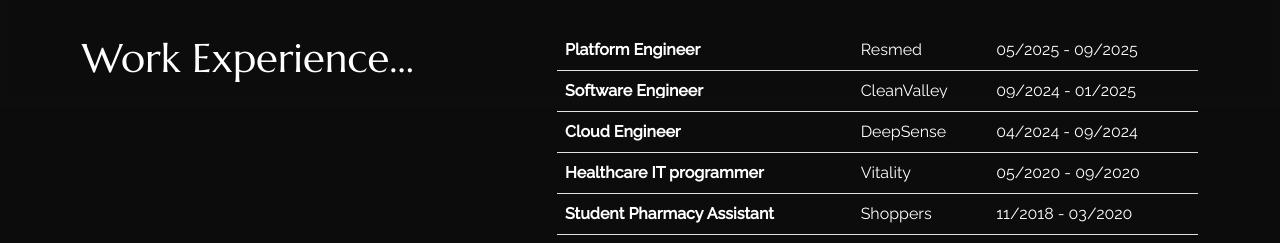
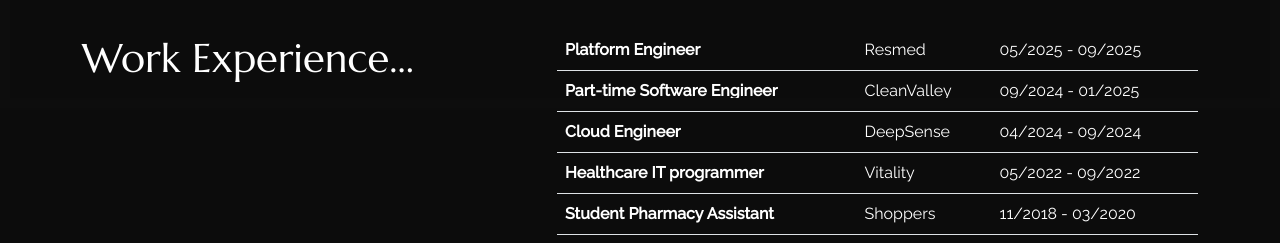
Before and after one commit to AdamFuzesi/fuzesi_showcase, a React (Create React App) app: page /about in a window 1280 px wide. Shown: the part 692-935 px from the top of the page. Built offline with nearby package versions, Linux system fonts and the light colour scheme.

Commit message:
fixed syntax

```diff
--- a/src/content_option.js
+++ b/src/content_option.js
@@ -29,9 +29,6 @@
  * RESUME CONTENT:
  *
  * Projects and the work involvement, Korea Update, certificate update, year update, overall restructuring of my projects and experience sections.
- *
- *
- *
  *
  * TO REMOVE FROM RESUME:
  *
@@ -70,7 +67,7 @@
         date: "05/2025 - 09/2025",
     },
     {
-        jobtitle: "Software Engineer",
+        jobtitle: "Part-time Software Engineer",
         where: "CleanValley",
         date: "09/2024 - 01/2025",
 
@@ -83,7 +80,7 @@
     {
         jobtitle: "Healthcare IT programmer",
         where: "Vitality",
-        date: "05/2020 - 09/2020",
+        date: "05/2022 - 09/2022",
     },
     {
         jobtitle: "Student Pharmacy Assistant",
```
